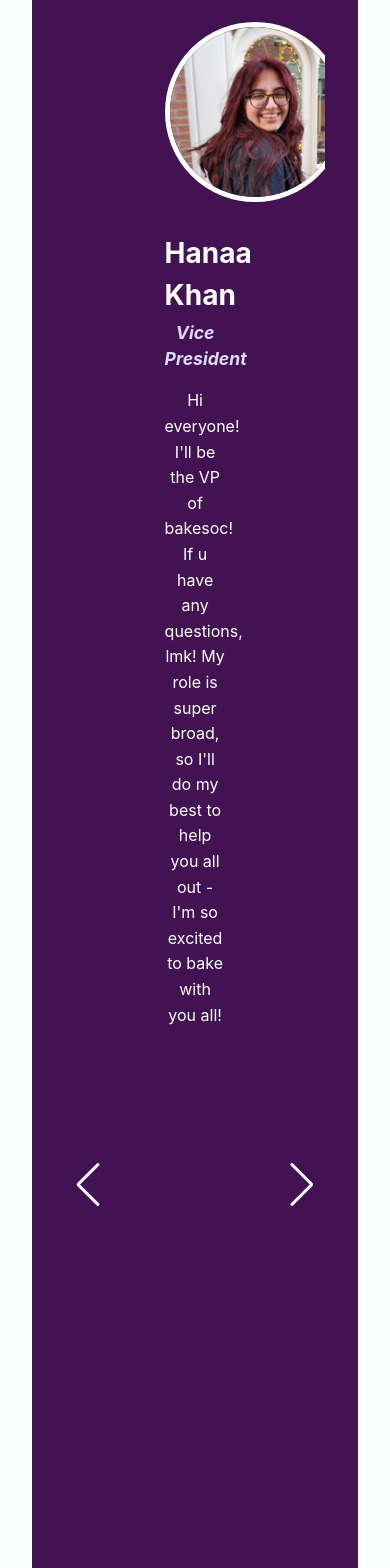
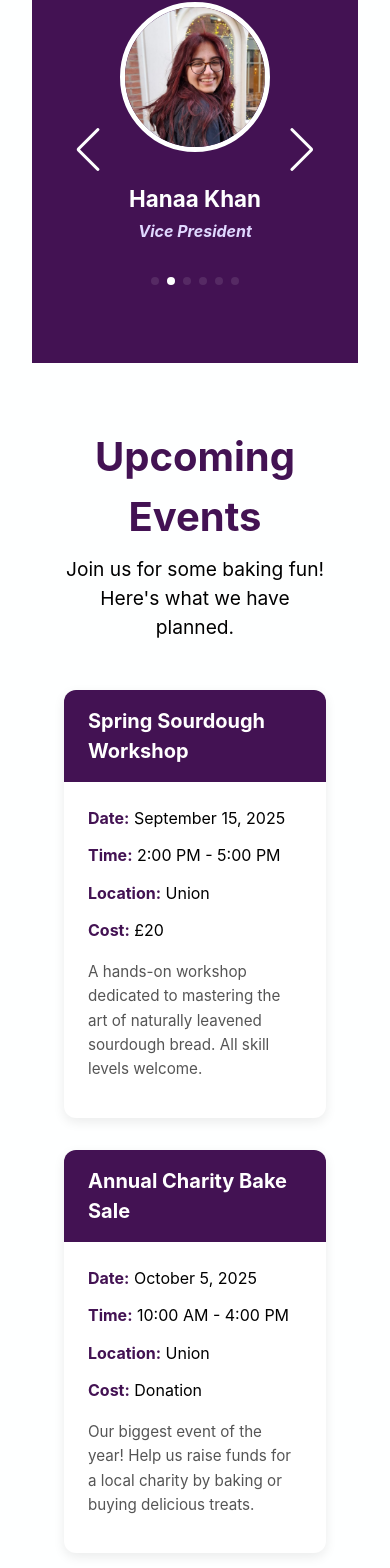
Before and after one commit to tamrachan/baking-soc-website, a React (Vite) app in the folder front-end/: page / in a window 390 px wide. Shown: the part 1054-2622 px from the top of the page. Built offline with nearby package versions, Linux system fonts and the light colour scheme.

Commit message:
Updated css for mobile use

```diff
--- a/front-end/src/css/Committee.css
+++ b/front-end/src/css/Committee.css
@@ -20,7 +20,7 @@
 
 .slide-content {
     color: var(--primary-white);
-    padding: 20px 100px 20px 100px;
+    /* padding: 20px 100px 20px 100px; */
 }
 
 /* .image-placeholder {
@@ -61,6 +61,7 @@
 
 .slide-content p {
     line-height: 1.6;
+    padding: 20px 100px 20px 100px;
 }
 
 /*
@@ -82,3 +83,24 @@
 .mySwiper .swiper-pagination-bullet-active {
     background: var(--primary-white) !important;
 }
+
+/*
+ * --- Mobile-Specific Committee Styles ---
+ */
+@media (max-width: 768px) {
+    .slide-content p {
+        display: none;
+    }
+
+    .slide-content h3 {
+        font-size: 1.4rem;
+    }
+    .slide-content h4 {
+        font-size: 1.0rem;
+    }
+
+    .committee-member-image {
+        width: 150px;
+        height: 150px;
+    }
+}
--- a/front-end/src/css/Events.css
+++ b/front-end/src/css/Events.css
@@ -23,7 +23,6 @@
 
 .events-grid {
     display: grid;
-    /* This creates a responsive grid that fits as many 300px columns as possible */
     grid-template-columns: repeat(auto-fit, minmax(300px, 1fr));
     gap: 2rem;
 }
@@ -74,3 +73,10 @@
     color: #555;
     margin-top: 1rem !important;
 }
+
+@media (max-width: 480px) {
+  .events-grid {
+    grid-template-columns: 1fr;
+    justify-items: center;
+  }
+}
--- a/front-end/src/css/NavBar.css
+++ b/front-end/src/css/NavBar.css
@@ -76,10 +76,10 @@
     /* --- Hamburger Button and Icon Styles --- */
 
     .menu-toggle {
-        display: flex; /* Changed to flex to center the icon */
+        display: flex;
         align-items: center;
         justify-content: center;
-        width: 40px; /* Give the button a fixed size */
+        width: 40px;
         height: 40px;
         background: none;
         border: none;
@@ -92,8 +92,6 @@
         position: relative;
         width: 25px;
         height: 3px;
-        /* THE FIX IS HERE: We set the background on the ::before and ::after pseudo-elements */
-        /* and leave the main element transparent. */
         background: transparent; /* The main element is always transparent */
         transition: all 0.3s ease;
     }
@@ -105,7 +103,7 @@
         left: 0;
         width: 25px;
         height: 3px;
-        background-color: white; /* The color is applied to the bars */
+        background-color: white; /* The colour is applied to the bars */
         transition: all 0.3s ease-in-out;
     }
 
--- a/front-end/src/css/Recipes.css
+++ b/front-end/src/css/Recipes.css
@@ -35,7 +35,7 @@
 
 .recipes-grid {
     display: grid;
-    gap: 2rem; /* Increased gap for better spacing with images */
+    gap: 2rem;
     grid-template-columns: repeat(auto-fit, minmax(300px, 1fr));
 }
 
@@ -96,3 +96,13 @@
     font-size: 1.2rem;
     margin-top: 2rem;
 }
+
+@media (max-width: 639px) {
+    .recipes-section {
+        padding: 2rem 1rem;
+    }
+
+    .recipes-grid {
+        justify-items: center;
+    }
+}
--- a/front-end/src/css/index.css
+++ b/front-end/src/css/index.css
@@ -25,8 +25,6 @@ html {
   scroll-behavior: smooth;
   scroll-padding-top: 80px;
 }
-
-
 
 html, body {
   overflow-x: hidden;
@@ -78,16 +76,3 @@ button:focus,
 button:focus-visible {
   outline: 4px auto -webkit-focus-ring-color;
 }
-
-@media (prefers-color-scheme: light) {
-  :root {
-    color: #213547;
-    background-color: #ffffff;
-  }
-  a:hover {
-    color: #747bff;
-  }
-  button {
-    background-color: #f9f9f9;
-  }
-}
--- a/front-end/src/pages/Committee.jsx
+++ b/front-end/src/pages/Committee.jsx
@@ -19,6 +19,7 @@ function Committee() {
                 slidesPerView={1}
                 navigation={true}
                 pagination={{ clickable: true }}
+                centeredSlides={true}
                 loop={true}
                 autoplay={{
                     delay: 5000,
```
